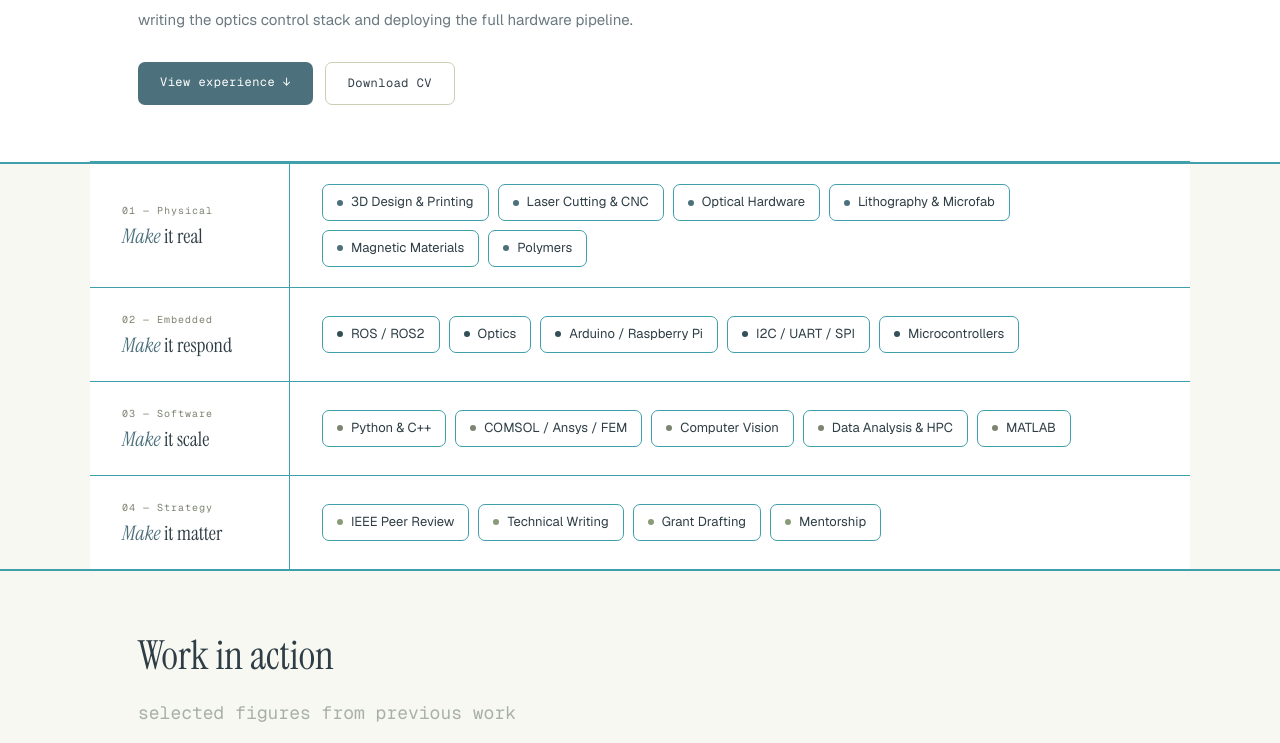
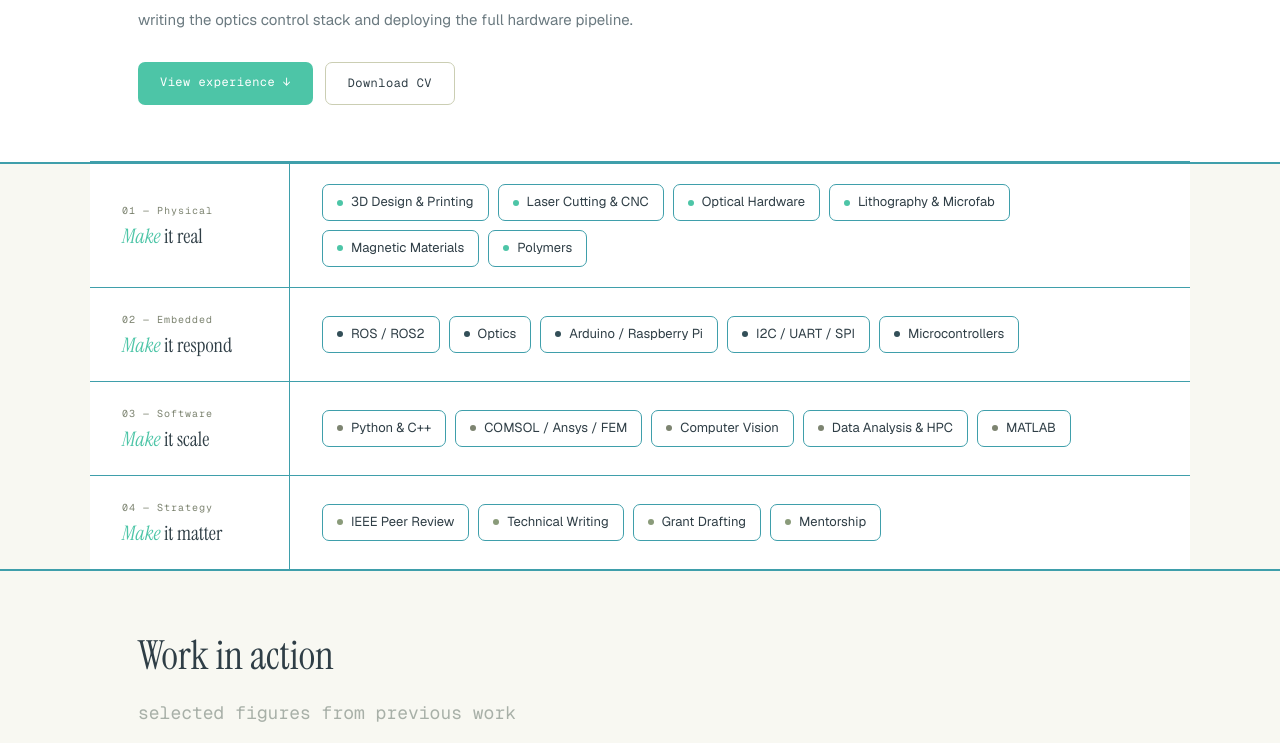
Before and after one commit to f471hk/website, a plain HTML site: page index.html in a window 1280 px wide. Shown: the part 364-1107 px from the top of the page. Drawn offline with nearby package versions, Linux system fonts and the light colour scheme.

Commit message:
Update teal color variable in CSS

```diff
--- a/index.html
+++ b/index.html
@@ -19,7 +19,7 @@
       --ink: #2F3E46;
       --muted: #6B7A80;
       --soft: #A8B0A8;
-      --teal: #4C707C;
+      --teal: #4dc5a7;
       --teal-light: #E8F0F2;
       --teal-mid: #43b532;
       --teal-dark: #334F58;
```
